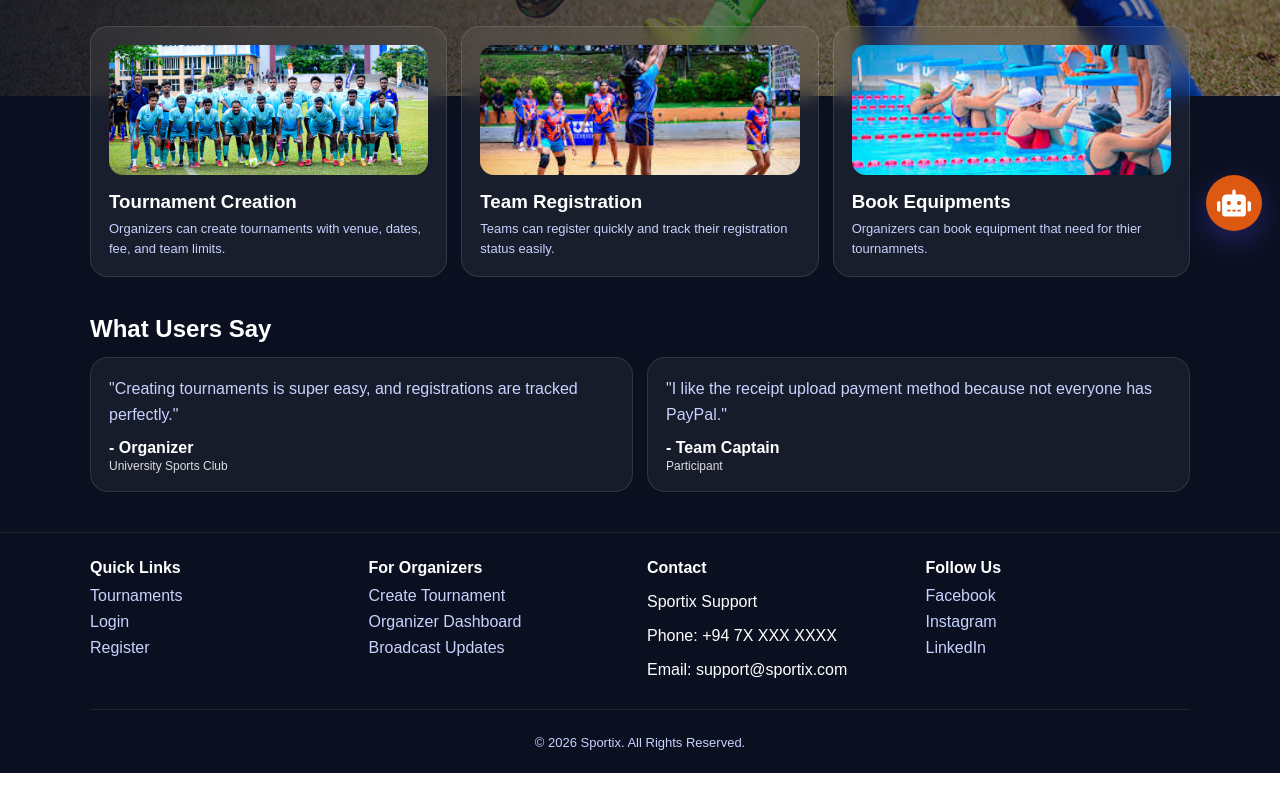
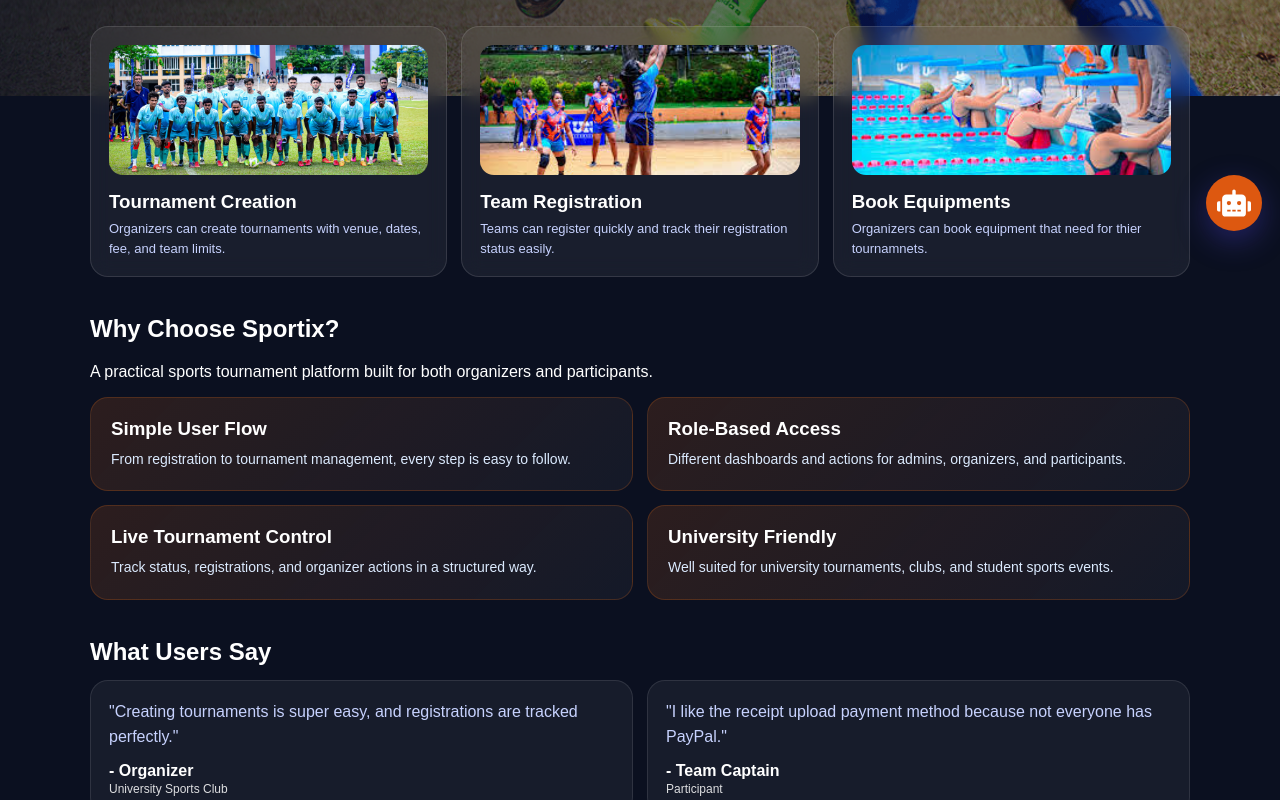
Before and after one commit to HasiniHeshara/sport, a React (Create React App) app in the folder frontend/: page / in a window 1280 px wide. Shown: the part 551-1351 px from the top of the page. Before the commit the page ends 1324 px from the top, so only its background shows below. Built offline with nearby package versions, Linux system fonts and the light colour scheme.

Commit message:
update the home page UI

```diff
--- a/frontend/src/pages/Home/Home.css
+++ b/frontend/src/pages/Home/Home.css
@@ -5,7 +5,6 @@
   color: #fff;
   min-height: 100vh;
 }
-
 /* ===== Navbar ===== */
 .home-nav {
   position: sticky;
@@ -230,87 +229,36 @@
   font-size: 13px;
 }
 
-/* ===== Auth Section ===== */
-.auth-section {
-  max-width: 1100px;
-  margin: 30px auto 0;
+.why-section {
+    max-width: 1100px;
+  margin: 38px auto 0;
   padding: 0 18px;
-  display: none;
-}
-.auth-section.show-auth {
-  display: block;
 }
 
-.auth-container {
-  display: grid;
-  grid-template-columns: 1.2fr 0.8fr;
+.why-grid {
+ display: grid;
+  grid-template-columns: repeat(2, 1fr);
   gap: 14px;
-  background: rgba(255, 255, 255, 0.05);
-  border: 1px solid rgba(255, 255, 255, 0.10);
-  border-radius: 18px;
-  padding: 18px;
 }
 
-.auth-left h2 {
+.why-card {
+  background: linear-gradient(135deg, rgba(249, 115, 22, 0.14), rgba(255, 255, 255, 0.04));
+  border: 1px solid rgba(249, 115, 22, 0.2);
+  border-radius: 18px;
+  padding: 20px;
+}
+
+.why-card h3 {
   margin: 0 0 8px;
 }
-.auth-left p {
+
+.why-card p {
   margin: 0;
-  color: #c7d2fe;
+  color: #dbeafe;
   line-height: 1.6;
+  font-size: 14px;
 }
 
-.auth-actions {
-  display: flex;
-  gap: 10px;
-  margin-top: 14px;
-  flex-wrap: wrap;
-}
-
-.action-button {
-  padding: 12px 16px;
-  border-radius: 14px;
-  border: 1px solid transparent;
-  background: #dd5810;
-  color: #fff;
-  cursor: pointer;
-}
-.action-button.outline {
-  background: transparent;
-  border-color: rgba(255, 255, 255, 0.22);
-}
-.close-auth {
-  padding: 12px 16px;
-  border-radius: 14px;
-  border: 1px solid rgba(255, 255, 255, 0.22);
-  background: transparent;
-  color: #fff;
-  cursor: pointer;
-}
-
-.auth-box {
-  background: rgba(255, 255, 255, 0.06);
-  border: 1px solid rgba(255, 255, 255, 0.12);
-  border-radius: 16px;
-  padding: 16px;
-}
-.auth-box h3 {
-  margin: 0 0 10px;
-}
-.quick-btn {
-  width: 100%;
-  padding: 12px;
-  border-radius: 14px;
-  border: 1px solid rgba(255, 255, 255, 0.16);
-  background: transparent;
-  color: #fff;
-  cursor: pointer;
-  margin-top: 10px;
-  text-align: left;
-}
-.quick-btn:hover {
-  background: rgba(255, 255, 255, 0.06);
-}
 
 /* ===== Testimonials ===== */
 .testimonials-section {
--- a/frontend/src/pages/Home/Home.jsx
+++ b/frontend/src/pages/Home/Home.jsx
@@ -125,45 +125,33 @@
           </div>
         </section>
 
-        {/* Auth Section (Login/Register shortcut) */}
-        <section className={`auth-section ${showAuth ? "show-auth" : ""}`}>
-          <div className="auth-container">
-            <div className="auth-left">
-              <h2>Welcome to Sportix</h2>
-              <p>
-                Log in to access your dashboard. You will be redirected based on your role
-                (Organizer / Participant).
-              </p>
+        <section className="home-container why-section">
+          <div className="section-heading">
+            <h2>Why Choose Sportix?</h2>
+            <p>A practical sports tournament platform built for both organizers and participants.</p>
+          </div>
 
-              <div className="auth-actions">
-                <button className="action-button" onClick={() =>setShowAuth(true)}>
-                  Login
-                </button>
-                <button className="action-button outline" onClick={() => navigate("/register")}>
-                  Register
-                </button>
-                <button className="close-auth" onClick={() => setShowAuth(false)}>
-                  Close
-                </button>
-              </div>
+          <div className="why-grid">
+             <div className="why-card">
+              <h3>Simple User Flow</h3>
+              <p>From registration to tournament management, every step is easy to follow.</p>
             </div>
-
-            <div className="auth-right">
-              <div className="auth-box">
-                <h3>Quick Links</h3>
-                <button onClick={() => navigate("/tournaments")} className="quick-btn">
-                  View Open Tournaments
-                </button>
-                <button onClick={() => navigate("/organizer/create")} className="quick-btn">
-                  Organizer: Create Tournament
-                </button>
-                <button onClick={() => navigate("/my-registrations")} className="quick-btn">
-                  Participant: My Registrations
-                </button>
-              </div>
+            <div className="why-card">
+              <h3>Role-Based Access</h3>
+              <p>Different dashboards and actions for admins, organizers, and participants.</p>
+            </div>
+            <div className="why-card">
+              <h3>Live Tournament Control</h3>
+              <p>Track status, registrations, and organizer actions in a structured way.</p>
+            </div>
+            <div className="why-card">
+              <h3>University Friendly</h3>
+              <p>Well suited for university tournaments, clubs, and student sports events.</p>
             </div>
           </div>
         </section>
+
+
 
         {/* Testimonials */}
         <section className="testimonials-section">
```
